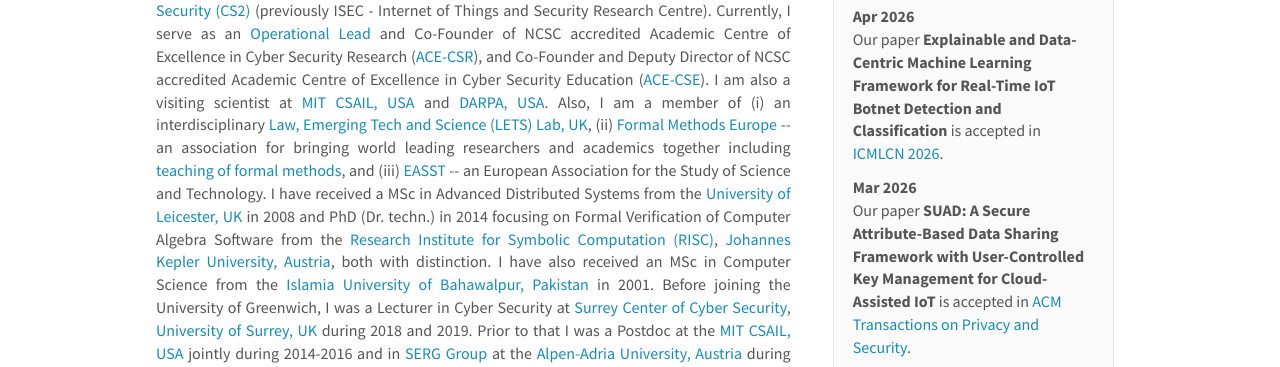
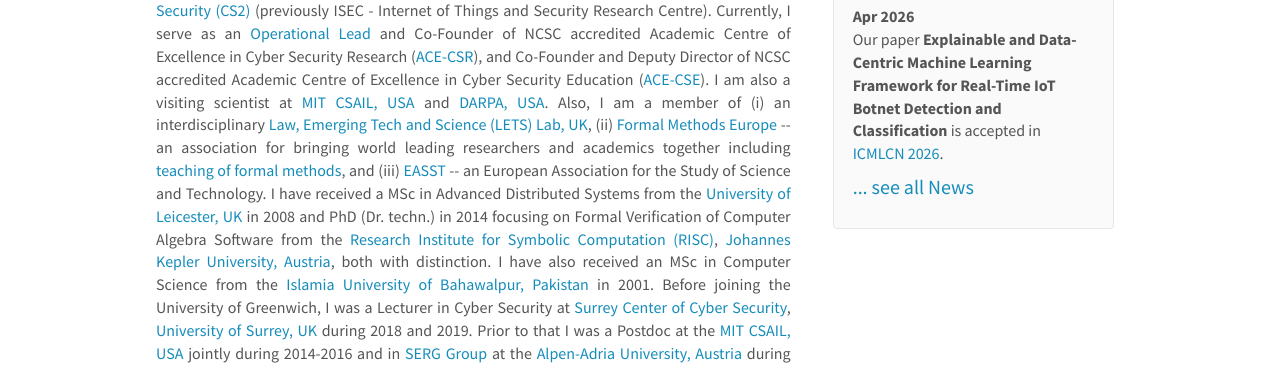
Before and after one commit to mtaimoorkhan/mtaimoorkhan.github.io, a plain HTML site: page index.html in a window 1280 px wide. Shown: the part 573-940 px from the top of the page. Drawn offline with nearby package versions, Linux system fonts and the light colour scheme.

Commit message:
Update index.html

```diff
--- a/index.html
+++ b/index.html
@@ -129,8 +129,6 @@ If you are interested, please see the list of <a href="/projects/student-project
 <p>Jointly with <a href="https://ritics.org">RITICS</a> I am organizing a research and networking event at the Imperial College in September 2026. Please see the <a href="/news/revent.html">call for speakers</a>.</p>
 <strong>Apr 2026</strong>
 <p>Our paper <strong>Explainable and Data-Centric Machine Learning Framework for Real-Time IoT Botnet Detection and Classification</strong> is accepted in <a href="https://icmlcn2026.ieee-icmlcn.org">ICMLCN 2026</a>.</p>
-<strong>Mar 2026</strong>
-<p>Our paper <strong>SUAD: A Secure Attribute-Based Data Sharing Framework with User-Controlled Key Management for Cloud-Assisted IoT</strong> is accepted in <a href="https://dl.acm.org/journal/TOPS">ACM Transactions on Privacy and Security</a>.</p>
 <h4><a href="/news">... see all News</a></h4>
 </div>
   </div>
```
